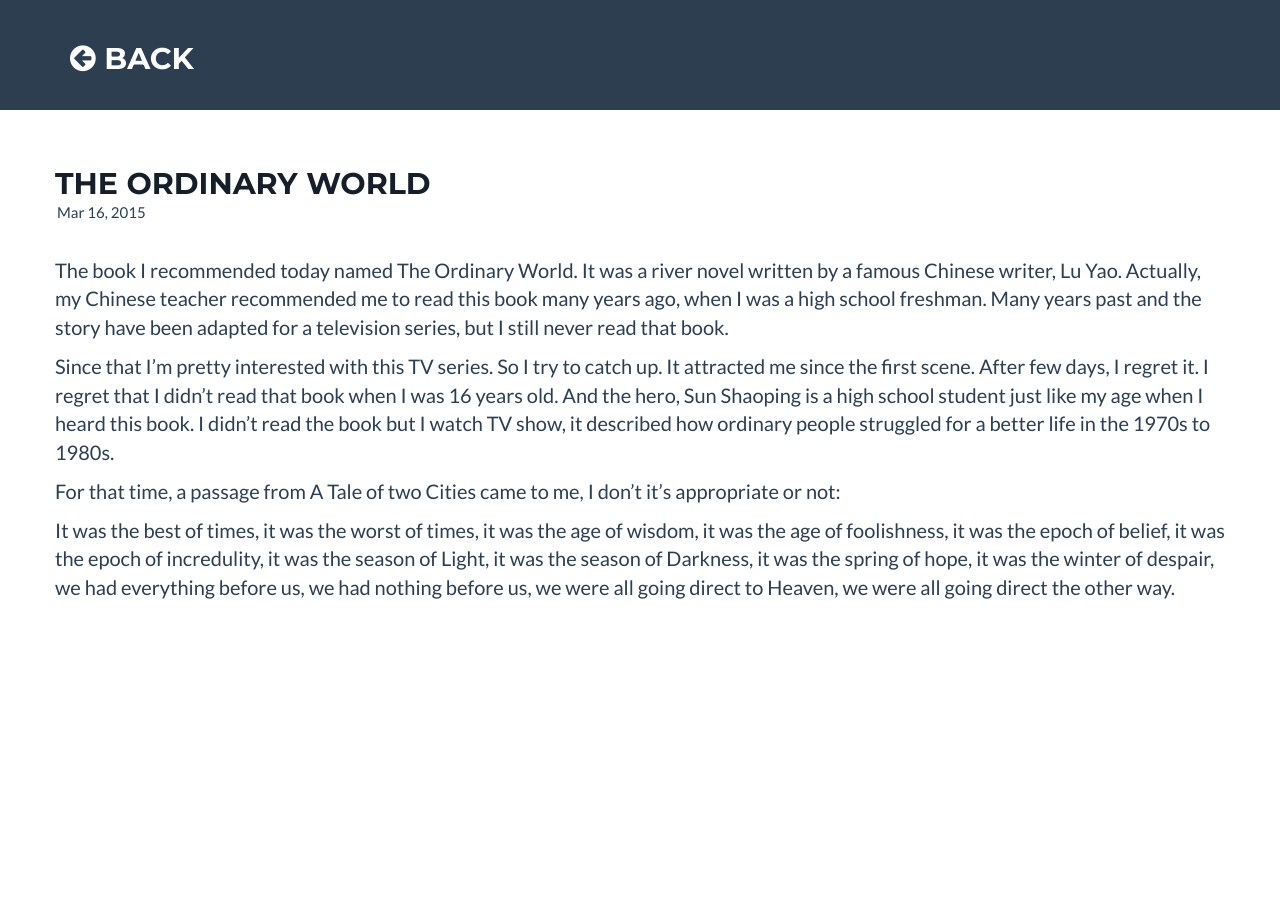
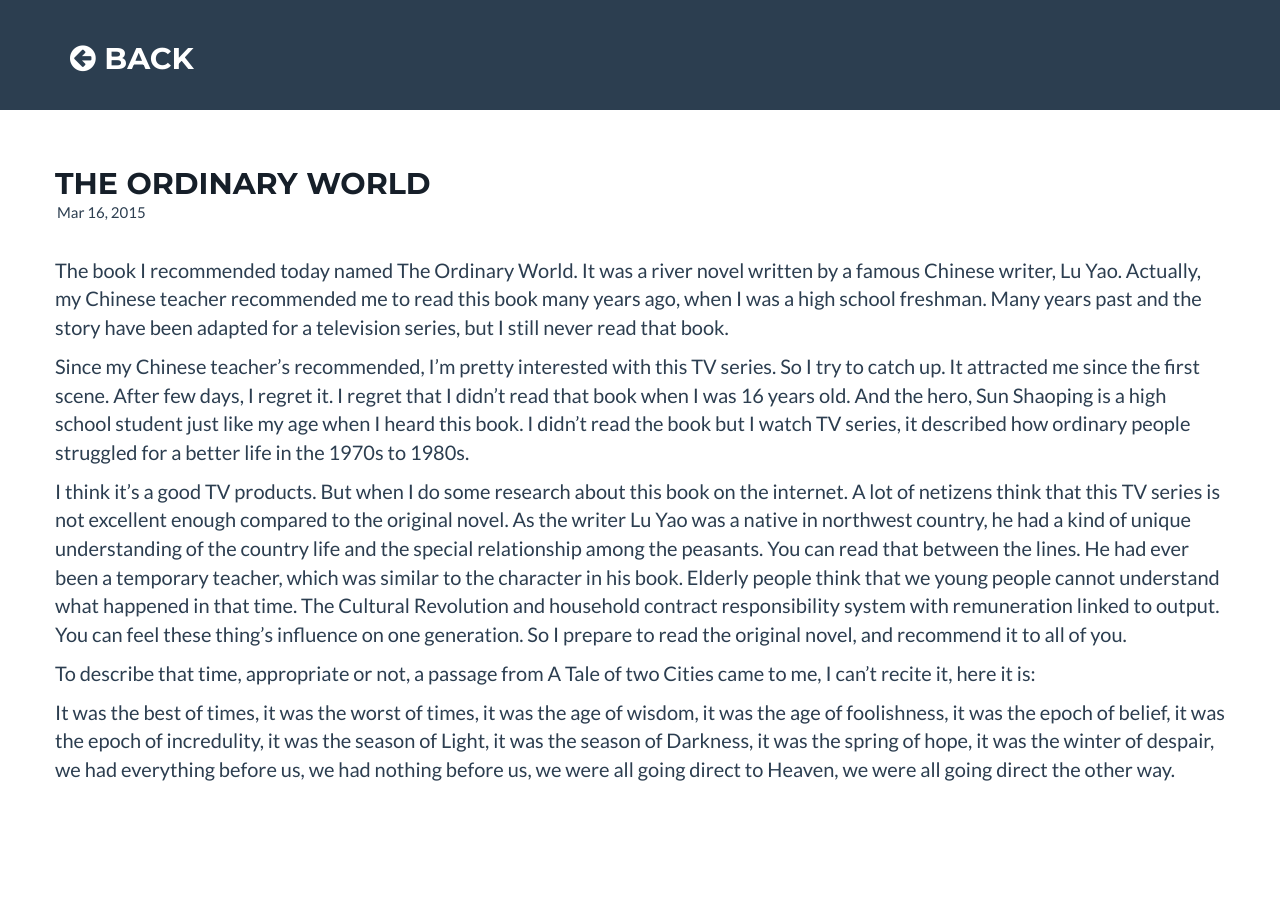
Before and after one commit to z00s/z00s.github.io, a Jekyll site: the page built from _posts/2015-03-16-The-Ordinary-World.markdown, in a window 1280 px wide. Built offline with Jekyll 4.4.1, drawn with Linux system fonts in a browser that asks for light colours.

Commit message:
* add 2015-03-16-The-Ordinary-World.markdown

```diff
--- a/_posts/2015-03-16-The-Ordinary-World.markdown
+++ b/_posts/2015-03-16-The-Ordinary-World.markdown
@@ -8,10 +8,27 @@ image: /assets/article_images/2014-08-29-welcome-to-jekyll/desktop.jpg
 ---
 
 
-The book I recommended today named The Ordinary World. It was a river novel written by a famous Chinese writer, Lu Yao. Actually, my Chinese teacher recommended me to read this book many years ago, when I was a high school freshman. Many years past and the story have been adapted for a television series, but I still never read that book.
+The book I recommended today named The Ordinary World. It was a river novel written by a famous Chinese writer, Lu Yao.
+Actually, my Chinese teacher recommended me to read this book many years ago, when I was a high school freshman.
+Many years past and the story have been adapted for a television series, but I still never read that book.
 
-Since that I’m pretty interested with this TV series. So I try to catch up. It attracted me since the first scene. After few days, I regret it. I regret that I didn’t read that book when I was 16 years old. And the hero, Sun Shaoping is a high school student just like my age when I heard this book. I didn’t read the book but I watch TV show, it described how ordinary people struggled for a better life in the 1970s to 1980s.
+Since my Chinese teacher’s recommended, I’m pretty interested with this TV series. So I try to catch up.
+It attracted me since the first scene. After few days, I regret it.
+I regret that I didn’t read that book when I was 16 years old. And the hero, Sun Shaoping is a high school student
+just like my age when I heard this book. I didn’t read the book but I watch TV series, it described how ordinary people
+struggled for a better life in the 1970s to 1980s.
 
-For that time, a passage from A Tale of two Cities came to me, I don’t it’s appropriate or not:
+I think it’s a good TV products. But when I do some research about this book on the internet.
+A lot of netizens think that this TV series is not excellent enough compared to the original novel.
+As the writer Lu Yao was a native in northwest country, he had a kind of unique understanding of the country life and the special relationship among the peasants.
+You can read that between the lines. He had ever been a temporary teacher, which was similar to the character in his book.
+Elderly people think that we young people cannot understand what happened in that time.
+The Cultural Revolution and household contract responsibility system with remuneration linked to output.
+You can feel these thing’s influence on one generation. So I prepare to read the original novel, and recommend it to all of you.
 
-It was the best of times, it was the worst of times, it was the age of wisdom, it was the age of foolishness, it was the epoch of belief, it was the epoch of incredulity, it was the season of Light, it was the season of Darkness, it was the spring of hope, it was the winter of despair, we had everything before us, we had nothing before us, we were all going direct to Heaven, we were all going direct the other way.
+To describe that time, appropriate or not, a passage from A Tale of two Cities came to me, I can’t recite it, here it is:
+
+It was the best of times, it was the worst of times, it was the age of wisdom, it was the age of foolishness,
+it was the epoch of belief, it was the epoch of incredulity, it was the season of Light, it was the season of Darkness,
+it was the spring of hope, it was the winter of despair, we had everything before us, we had nothing before us,
+we were all going direct to Heaven, we were all going direct the other way.
```
